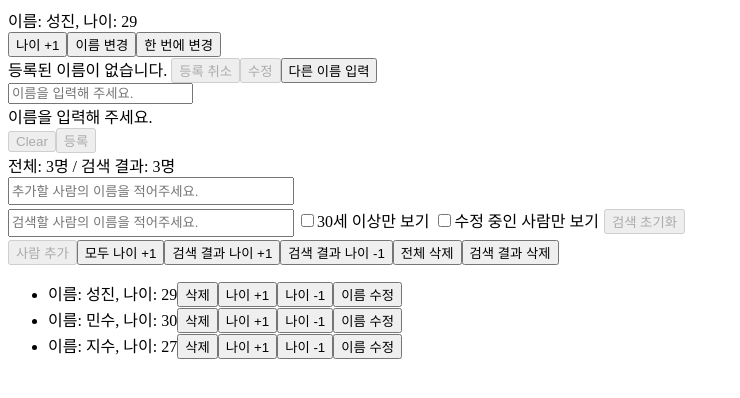
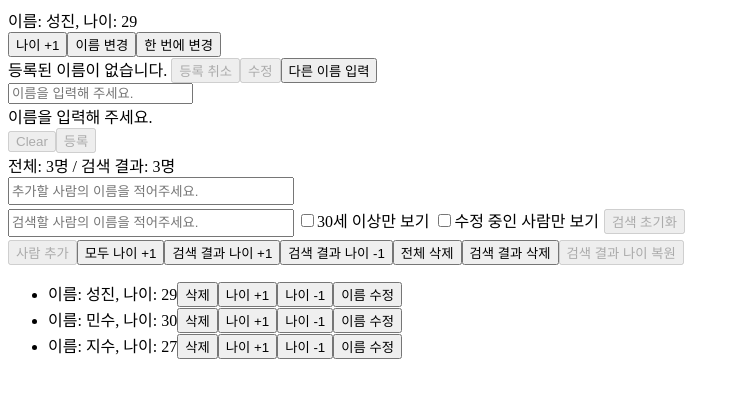
Before and after one commit to wlsdksql12/react-typescript-study, a React (Vite) app: page / in a window 1280 px wide. Shown: the top 398 px of the page, without its empty margins (0-740 px from the left). Built offline with nearby package versions, Linux system fonts and the light colour scheme.

Commit message:
2026-10-13 과제

```diff
--- a/src/ProfileList.tsx
+++ b/src/ProfileList.tsx
@@ -4,6 +4,7 @@ interface Profile {
   id: number;
   name: string;
   age: number;
+  initialAge: number;
 }
 
 interface EditProfileFormProps {
@@ -94,9 +95,9 @@ function ProfileList() {
   const [editingId, setEditingId] = useState<number | null>(null);
   const [editingName, setEditingName] = useState("");
   const [profiles, setProfiles] = useState<Profile[]>([
-    { id: 1, name: "성진", age: 29 },
-    { id: 2, name: "민수", age: 30 },
-    { id: 3, name: "지수", age: 27 },
+    { id: 1, name: "성진", age: 29, initialAge: 29 },
+    { id: 2, name: "민수", age: 30, initialAge: 30 },
+    { id: 3, name: "지수", age: 27, initialAge: 27 },
   ]);
 
   // 사람 추가
@@ -109,6 +110,7 @@ function ProfileList() {
       id: nextId.current,
       name: name,
       age: 25,
+      initialAge: 25,
     };
 
     nextId.current += 1;
@@ -288,6 +290,27 @@ function ProfileList() {
   const handleFilteredDecAgeBtn = filteredProfiles.some(
     (profile) => profile.age > 0,
   );
+  // 검색 결과 나이 복원
+  const handleFilteredRestoreAge = () => {
+    setProfiles((prev) =>
+      prev.map((profile) => {
+        const isTarget = filteredProfiles.some(
+          (filteredProfile) => filteredProfile.id === profile.id,
+        );
+
+        if (isTarget) {
+          return { ...profile, age: profile.initialAge };
+        }
+
+        return profile;
+      }),
+    );
+  };
+  // 검색 결과 나이 복원 버튼 로직
+  const handleFilteredRestoreAgeBtn = filteredProfiles.filter(
+    (profiles) => profiles.age !== profiles.initialAge,
+  );
+
   return (
     <>
       <form onSubmit={onSubmit}>
@@ -386,6 +409,13 @@ function ProfileList() {
         >
           검색 결과 삭제
         </button>
+        <button
+          type="button"
+          onClick={handleFilteredRestoreAge}
+          disabled={handleFilteredRestoreAgeBtn.length === 0}
+        >
+          검색 결과 나이 복원
+        </button>
         <ul>
           {filteredProfiles.map((profile) => (
             <ProfileItem
```
